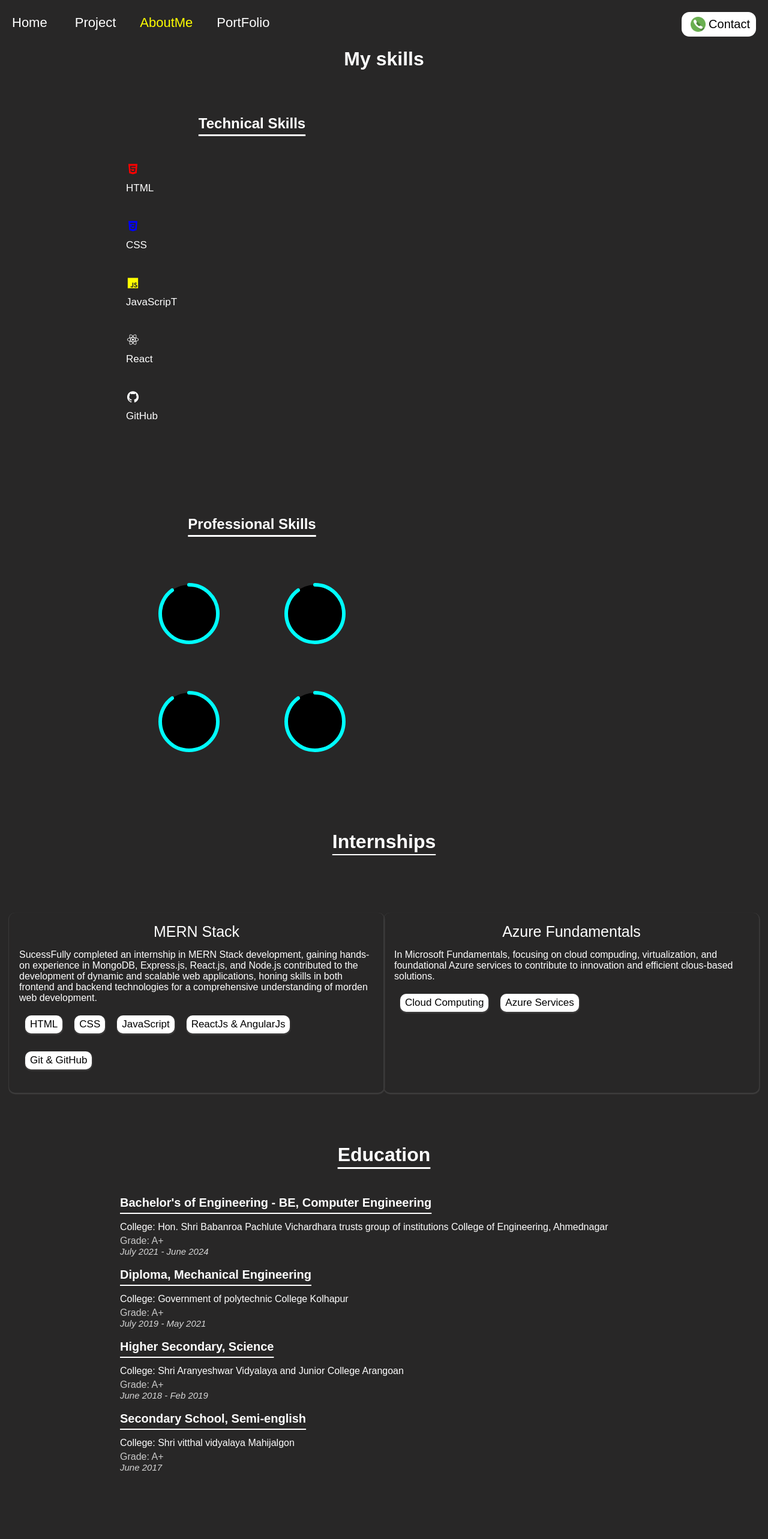
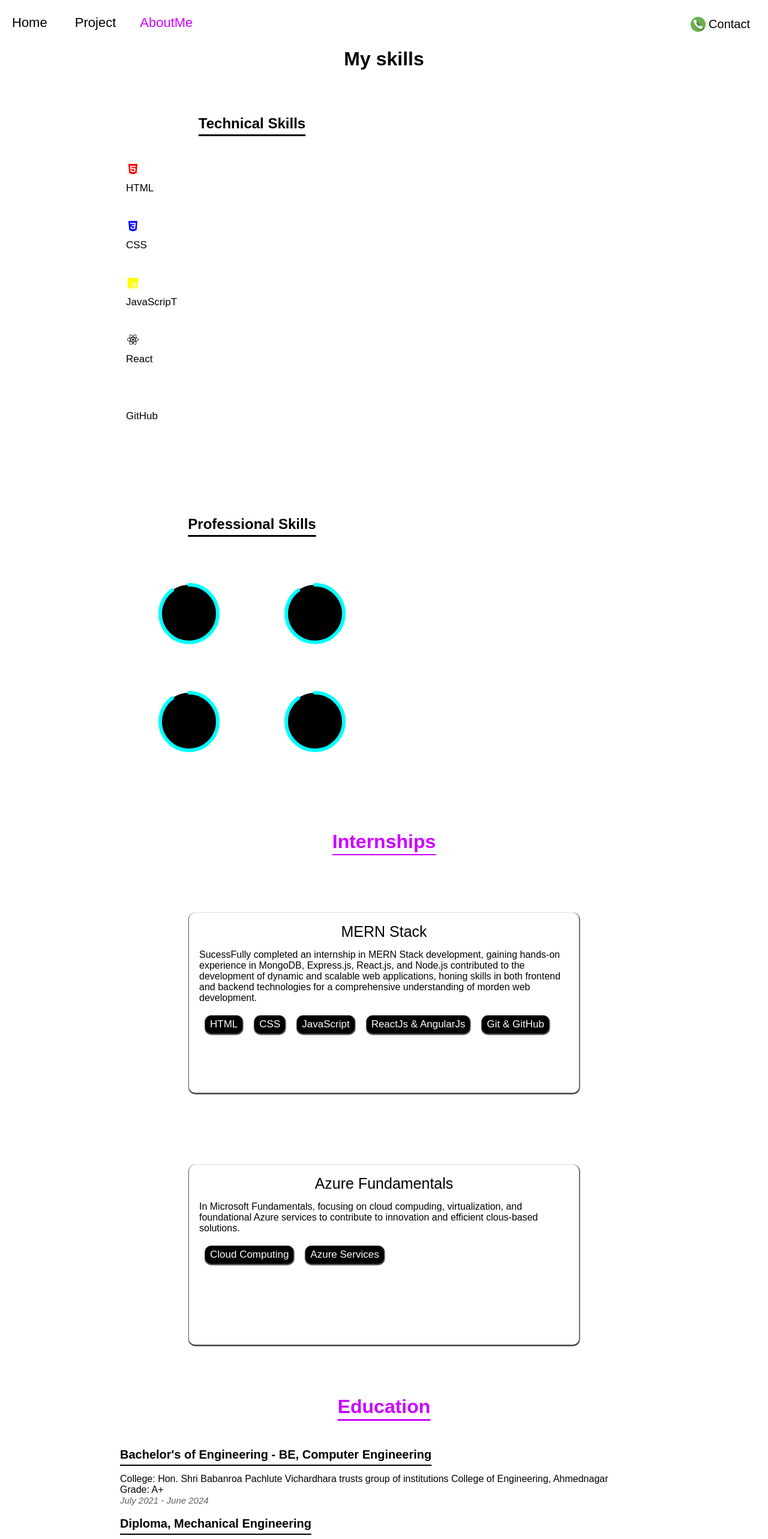
Before and after one commit to rajnandinitikkal/Portfolio, a React (Create React App) app: page /AboutMe in a window 1280 px wide. Shown: the top 2566 px of the page at 60% size. Before the commit the page ends 2474 px from the top, so only its background shows below. Built offline with nearby package versions, Linux system fonts and the light colour scheme.

Commit message:
Add new files

```diff
--- a/src/AboutUs/About.css
+++ b/src/AboutUs/About.css
@@ -1,11 +1,11 @@
 body{
-    background-color: rgb(40, 39, 39);
+    background-color: white;
     font-family: Arial, Helvetica, sans-serif;
-    color: white;
+    color: black;
 }
 .heading-name
 {
-    color: white;
+    color: black;
     text-align: center;
 }
 section{
@@ -30,59 +30,9 @@ section{
     text-underline-offset: 10px;
     text-decoration-thickness: 3px;
     margin-bottom: 50px;
-    color: white; /* Set the text color */
+    color: black; /* Set the text color */
   }
-.professionalskill{
-    text-align: center;
-    text-decoration: underline;
-    text-underline-offset:10px;
-    text-decoration-thickness: 3px;
-    margin-bottom:50px;
-}
-#internshipHeading{
-    text-align: center;
-    text-decoration: underline;
-    text-underline-offset:10px;
-    text-decoration-thickness: 2px;
-    margin-bottom:50px;
-}
-.internDetails{
-    display: flex;
-    justify-content: space-around;
-    margin: 15px;
-}
-    .internCards{
-        box-shadow: 0.3px 1.2px 1.2px 1.2px rgb(62, 61, 61);
-        border: none;
-        border-radius: 10px;
-        height: 300px;
-        width: 650px;
-        margin-top: 50px;
-        padding: 17px;
-        margin-bottom: 70px;
-    }
-.mernstackbtn{
-background-color: white;
-margin: 10px;
-box-shadow: 0.3px 1.2px 1.2px 1.2px rgb(62, 61, 61);
-border: none;
-border-radius: 10px;
-padding:5px  8px;
-font-family: Arial, Helvetica, sans-serif;
-font-size: 17px;
-margin-top: 20px;
-cursor: pointer;
-}
-#mernstack{
-    text-align: center;
-    margin-bottom: 15px;
-    font-size: 25px;
-}
-#AzureFundamentals{
-    text-align: center;
-    margin-bottom: 15px;
-    font-size: 25px;
-}
+
 .bar {
     font-size: 23px;
     position: relative;
@@ -100,7 +50,7 @@ margin-top: 40px;
     margin-bottom: 5px;
 }
 .info{
-    color: white;
+    color: black;
 }
 .technical-bars .bar .info span {
     font-size: 17px;
@@ -135,7 +85,7 @@ margin-top: 40px;
     position: absolute;
     padding: 1px 8px;
     background-color: blue;
-    color: aliceblue;
+    color: black;
     font-size: 12px;
     border-radius: 3px;
     top: -28px;
@@ -178,7 +128,7 @@ margin-top: 40px;
     position: absolute;
     padding:1px 8px;
     background-color: blue;
-    color: aliceblue;
+    color: black;
     font-size: 12px;
     border-radius: 3px;
     top: -28px;
@@ -298,7 +248,7 @@ position: relative;
     }
 }
 .percentage{
-    color: white;
+    color: black;
 }
 .radial-bar .percentage{
     position: absolute;
@@ -333,13 +283,15 @@ position: relative;
     transform-origin: left;
 }
 
+/* Edication and internahip */
+
 .eduhead{
     text-align: center;
     text-decoration: underline;
     text-underline-offset: 10px;
     text-decoration-thickness: 3px;
     margin-bottom: 50px;
-    color: white;
+    color:rgb(204, 0, 255);
 }
 .educations{
     margin-left: 200px;
@@ -349,15 +301,69 @@ position: relative;
     text-underline-offset: 10px;
     text-decoration-thickness: 1.5px;
     margin-bottom: 20px;
-    color: white;
+    color: black;
     font-size: 20px;
 }
-.grade{
-    color: rgb(202, 202, 202);
+#grade{
+    color: rgb(88, 87, 87);
     margin-top: 5px;
 }
 .courseyear{
-    color: rgb(214, 214, 214);
-    padding-top: 25px;
+    color: rgb(97, 96, 96);
+    /* padding-top: 25px; */
     font-size: 15px;
 }
+.professionalskill{
+    text-align: center;
+    text-decoration: underline;
+    text-underline-offset:10px;
+    text-decoration-thickness: 3px;
+    margin-bottom:50px;
+}
+#internshipHeading{
+    text-align: center;
+    text-decoration: underline;
+    text-underline-offset:10px;
+    text-decoration-thickness: 2px;
+    margin-bottom:50px;
+    color:rgb(204, 0, 255);
+}
+.internDetails{
+    display: flex;
+    flex-wrap: wrap;
+    justify-content: space-around;
+    margin: 15px;
+}
+    .internCards{
+        box-shadow: 0.3px 1.2px 1.2px 1.2px rgb(62, 61, 61);
+        border: none;
+        border-radius: 10px;
+        height: 300px;
+        width: 650px;
+        margin-top: 50px;
+        padding: 17px;
+        margin-bottom: 70px;
+    }
+.mernstackbtn{
+background-color: black;
+margin: 10px;
+color: white;
+box-shadow: 0.3px 1.2px 1.2px 1.2px rgb(62, 61, 61);
+border: none;
+border-radius: 10px;
+padding:5px  8px;
+font-family: Arial, Helvetica, sans-serif;
+font-size: 17px;
+margin-top: 20px;
+cursor: pointer;
+}
+#mernstack{
+    text-align: center;
+    margin-bottom: 15px;
+    font-size: 25px;
+}
+#AzureFundamentals{
+    text-align: center;
+    margin-bottom: 15px;
+    font-size: 25px;
+}
--- a/src/AboutUs/AboutMe.js
+++ b/src/AboutUs/AboutMe.js
@@ -151,7 +151,7 @@ function AboutMe() {
           <h3 class="Subeduhead">Diploma, Mechanical Engineering</h3>
           <div class="educationDescription">
           <p>College: Government of polytechnic College Kolhapur</p>
-          <p class="grade">Grade: A+</p>
+          <p id="grade">Grade: A+</p>
           <i class="courseyear">July 2019 - May 2021</i>
 
           </div>
@@ -163,7 +163,7 @@ function AboutMe() {
           <h3 class="Subeduhead">Higher Secondary, Science</h3>
           <div class="educationDescription">
           <p>College: Shri Aranyeshwar Vidyalaya and Junior College Arangoan</p>
-          <p class="grade">Grade: A+</p>
+          <p id="grade">Grade: A+</p>
           <i class="courseyear">June 2018 - Feb 2019</i>
 
           </div>
@@ -174,7 +174,7 @@ function AboutMe() {
           <h3 class="Subeduhead">Secondary School, Semi-english</h3>
           <div class="educationDescription">
           <p>College: Shri vitthal vidyalaya Mahijalgon</p>
-          <p class="grade">Grade: A+</p>
+          <p id="grade">Grade: A+</p>
           <i class="courseyear">June 2017</i>
 
           </div>
--- a/src/ContactUs/ContactUs.css
+++ b/src/ContactUs/ContactUs.css
@@ -1,5 +1,5 @@
 body{
-    background-color: rgb(40, 39, 39);
+    background-color: white;
     font-family: Arial, Helvetica, sans-serif;
 
 }
@@ -20,10 +20,10 @@ body{
 }
 .box{
    height: auto;
-   background-color: rgb(40, 39, 39);
+   background-color: white;
    width: 560px;
    padding: 25px;
-   color: white;
+   color: black;
    margin-left: auto;
    margin-right: auto;
    border: none;
@@ -32,12 +32,13 @@ body{
    padding-bottom: 20px;
 }
 #input-box{
-    background-color: rgb(40, 39, 39);
+    background-color:
+    white;
     padding: 8px 5px;
     width: 510px;
     border: none;
     box-shadow: 0px 1px 0px 0px rgb(104, 104, 104);
-    color: white;
+    color:black;
 }
 #heading{
     text-align: center;
@@ -52,8 +53,8 @@ body{
     border: none;
     border-radius: 10px;
     box-shadow: 0px 1px 1px 0px;
-    color: white;
-    background-color: rgb(40, 39, 39);
+    color: black;
+    background-color: white;
     cursor: pointer;
 }
 #GithubImg{
--- a/src/ContactUs/ContactUs.js
+++ b/src/ContactUs/ContactUs.js
@@ -60,7 +60,7 @@ function ContactUs() {
 
             <a href="https://www.linkedin.com/in/vaibhav-gaikwad27/">  <button id="linkdbton" type='button'> <img id="LinkdinImg" src={linkdin} alt='profilephoto' /></button></a>
 
-            <button id="instagram" type='button'> <img id="InstaImg" src={instagram} alt='profilephoto' /></button>
+            <button id="instabton" type='button'> <img id="InstaImg" src={instagram} alt='profilephoto' /></button>
 
             <button id="instabton" type='button'> <img id="InstaImg" src={instagram} alt='profilephoto' /></button>
           </div>
--- a/src/Home/Home.css
+++ b/src/Home/Home.css
@@ -1,11 +1,10 @@
 body{
-    background-color: rgb(40, 39, 39);
+    background-color: white;
     font-family: Arial, Helvetica, sans-serif;
 }
 .Main-container{
    display: flex;
    justify-content: space-evenly;
-   /* justify-content: row; */
    /* flex-wrap: wrap;  */
 }
 .heading-container{
@@ -14,8 +13,9 @@ body{
 .heading{
     font-size: 30px;
     padding-left: 50px;
+    font-family: Arial, Helvetica, sans-serif;
     padding-top: 20px;
-    color: white;
+    color: black;
 }
 .typed-out{
     overflow: hidden;
@@ -30,7 +30,7 @@ body{
     padding-left: 240px;
     padding-top: 20px;
     padding-bottom: 20px;
-    color: white;
+    color: black;
 }
 @keyframes typing{
     from {width: 0;}
@@ -47,7 +47,8 @@ body{
     margin: 20px;
 }
 #myName{
-    color:yellow;
+    color:rgb(204, 0, 255);
+    font-family: Arial, Helvetica, sans-serif;
 }
 #ProfileImg{
     margin-top: 5px;
@@ -107,15 +108,46 @@ body{
 }
 a{
     text-decoration: none;
-    color: black;
+    color: white;
 }
 .social-btn{
     margin-left:30px ;
 }
 #description{
-    font-size: 20px;
+    font-size: 17px;
     padding-left: 50px;
     padding-top: 20px;
-    color: white;
+    color: black;
+    font-family: Arial, Helvetica, sans-serif;
+    width: 800px;
     display: inline-block;
 }
+#programmingbtns{
+    font-size: 16px;
+    padding: 8px 10px;
+    font-family: Arial, Helvetica, sans-serif;
+    border: none;
+    border-radius: 10px;
+    box-shadow: 1px 1px 0.5px 0px rgb(111, 111, 111);
+    color: black;
+    cursor: pointer;
+    margin-top: 30px;
+    margin-bottom: 10px;
+    margin: 10px;
+    margin-top: 22px;
+}
+#programmingbtns1{
+    font-size: 16px;
+    padding: 8px 10px;
+    font-family: Arial, Helvetica, sans-serif;
+    border: none;
+    border-radius: 10px;
+    box-shadow: 1px 1px 0.5px 0px rgb(111, 111, 111);
+    color: black;
+    cursor: pointer;
+    margin-top: 30px;
+    margin-bottom: 10px;
+    margin: 10px;
+    margin-top: 22px;
+    margin-left: 200px;
+}
--- a/src/Navbar/Navbar.css
+++ b/src/Navbar/Navbar.css
@@ -6,13 +6,13 @@ body{
     justify-content: space-between;
     flex-wrap: wrap;
     text-align: center;
-    background-color: rgb(40, 39, 39);
+    background-color: white;
     height: 80px;
     /* margin-right:auto; */
     cursor: pointer;
 }
 .nav-item{
-    color: white;
+    color: black;
     text-align: center;
     font-size: 22px;
     margin-right:20px;
@@ -22,7 +22,7 @@ body{
 
 }
 .nav-item1{
-    color: white;
+    color: black;
     font-size: 22px;
     margin-top: 20px;
     text-decoration: none;
@@ -35,7 +35,7 @@ left: 0%;
 bottom: 0px;
 width: 100%;
 height: 1.5px;
-background-color: rgb(186, 188, 189);
+background-color: rgb(62, 62, 62);
 transform-origin: bottom right;
 transition: transform 0.5s ease;
 transform: scaleX(0);
@@ -74,5 +74,5 @@ transform: scaleX(0);
     margin-top: 25px;
 }
 .active{
-    color:yellow;
+    color:rgb(204, 0, 255);
   }
--- a/src/Navbar/Navbar.js
+++ b/src/Navbar/Navbar.js
@@ -19,9 +19,6 @@ export default function Navbar() {
       // activeClass='active' spy={true} smooth={true} offset={-100} duration={500}
       >AboutMe</NavLink>
 
-      <NavLink to="/PortFolio" className="nav-item"
-      // activeClass='active' spy={true} smooth={true} offset={-100} duration={500}
-      >PortFolio</NavLink>
       </div>
 
       <NavLink to="/ContactUs" className="nav-item1"><button id="contact-btn"
--- a/src/Project/Project.css
+++ b/src/Project/Project.css
@@ -4,7 +4,7 @@
     text-underline-offset: 10px;
     text-decoration-thickness: 3px;
     margin-bottom: 20px;
-    color: white;
+    color: black;
 }
 #projectheading2{
     text-align: center;
@@ -12,17 +12,17 @@
     text-underline-offset: 10px;
     text-decoration-thickness: 1.2px;
     margin-bottom: 20px;
-    color: white;
+    color: black;
     margin-top: 70px;
 }
 .projectCards{
 display: flex;
+flex-wrap: wrap;
 justify-content: space-around;
 margin: 15px;
 }
 
 .miprojectCards2{
-    display: flex;
     justify-content: space-around;
     margin: 15px;
     cursor: pointer;
@@ -48,14 +48,14 @@ margin: 15px;
     text-align: center;
     margin-top: 17px;
     margin-bottom: 20px;
-    color: white;
+    color: black;
 }
 a{
     text-decoration: none;
-    color: white;
+    color: black;
 }
 #sourcecode{
-    color: yellow;
+    color: rgb(106, 0, 255);
 }
 #miniimg{
     background-size: cover;
--- a/src/Project/Project.js
+++ b/src/Project/Project.js
@@ -24,7 +24,7 @@ function Project() {
         </div>
 
         <div class="cards">
-          <h2 id="projectname">Quiz Master</h2>
+          <h2 id="projectname">🤔 Quiz Master</h2>
           <p>Quiz Master is a web application crafted with HTMLand CSS, offering users the ability to create, play, and share quizzes. With a responsive design for optimal accessibility, it provides real-time feedback and score tracking, making it an engaging platform for interactive learning and entertainment.</p><br></br>
           <a href='https://github.com/vaibhavgaikwad8476/quizmaster'><span id="sourcecode">Source Code</span> : https://github.com/vaibhavgaikwad8476/quizmaster</a><br></br><br></br>
           <a href='https://quiz-master-rtc.netlify.app/'><span id="sourcecode">Demo </span>: https://quiz-master-rtc.netlify.app/</a>
@@ -34,14 +34,14 @@ function Project() {
 
       <div class="projectCards">
         <div class="cards">
-          <h2 id="projectname">Furnishly</h2>
+          <h2 id="projectname">🪵 Furnishly</h2>
           <p>Furnishly is a web project thoughtfully developed with HTML, CSS, and JavaScript, focusing on enhancing the interior design experience. The responsive design ensures accessibility across devices, making Furnishly a go-to tool for those seeking an interactive and visually appealing approach to interior design. Whether decorating a home or planning an office layout, Furnishly simplifies the process, making it an innovative solution for design enthusiasts and professionals alike.</p><br></br>
           <a href='https://github.com/vaibhavgaikwad8476/Furnishly'><span id="sourcecode">Source Code</span>  : https://github.com/vaibhavgaikwad8476/Furnishly </a><br></br><br></br>
           <a href='https://precious-kitsune-a55970.netlify.app/'><span id="sourcecode">Demo </span> : https://precious-kitsune-a55970.netlify.app/</a>
         </div>
 
         <div class="cards">
-          <h2 id="projectname">NewsApp</h2>
+          <h2 id="projectname">📰 NewsApp</h2>
           <p>NewsApp is a JavaScript-based project designed to deliver a seamless and personalized news experience. This application employs dynamic features to fetch real-time news updates from diverse sources, providing users with a curated feed based on their preferences. With a clean and intuitive user interface, NewsApp ensures an efficient and enjoyable news browsing experience. Users can explore articles, customize their news feed, and stay informed on the latest events effortlessly. </p><br></br>
           <a href='https://github.com/vaibhavgaikwad8476/NewsApp'><span id="sourcecode">Source Code</span>  : https://github.com/vaibhavgaikwad8476/NewsApp</a><br></br><br></br>
           <a href='https://bejewelled-baklava-9b81f5.netlify.app/'><span id="sourcecode">Demo </span> :https://bejewelled-baklava-9b81f5.netlify.app/</a>
--- a/src/index.css
+++ b/src/index.css
@@ -3,6 +3,7 @@ padding: 0;
 box-sizing: border-box;
 text-decoration: none;
 background: transparent;
+background-color: white;
 font-family: Arial, Helvetica, sans-serif;
 }
 body{
--- a/src/index.js
+++ b/src/index.js
@@ -5,7 +5,6 @@ import { RouterProvider, createBrowserRouter } from 'react-router-dom';
 
 import Home from './Home/Home';
 import AboutMe from './AboutUs/AboutMe';
-import PortFolio from './PortFolio/PortFolio';
 import Project from './Project/Project';
 import ContactUs from './ContactUs/ContactUs';
 
@@ -23,10 +22,6 @@ const router = createBrowserRouter([
         element:<AboutMe/>
     },
     {
-        path:'/PortFolio',
-        element:<PortFolio/>
-    },
-    {
         path:'/ContactUs',
         element:<ContactUs/>
     }
```
Also changed, not shown: src/Home/Home.js (+12 -3 lines), src/Images/1706004464888-removebg-preview.png (added), src/Images/WhatsApp_Image_2024-01-05_at_14.56.53-removebg-preview.png (deleted).
